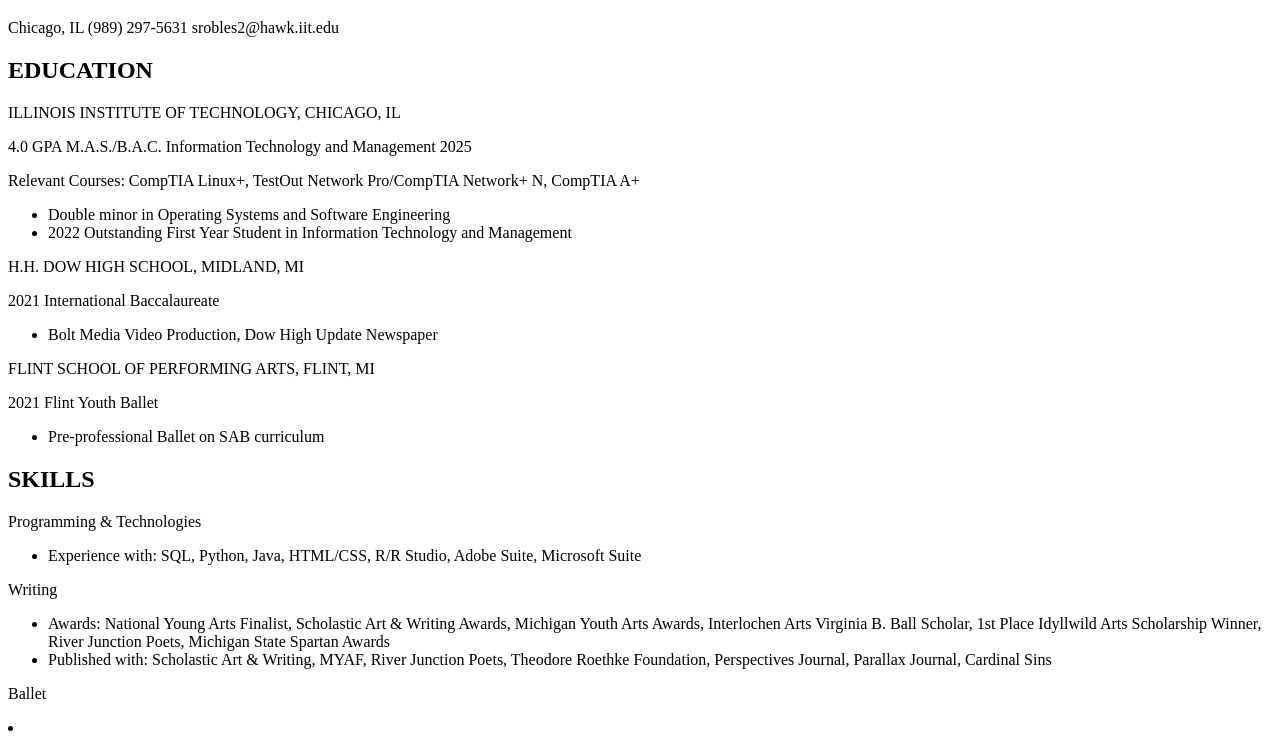
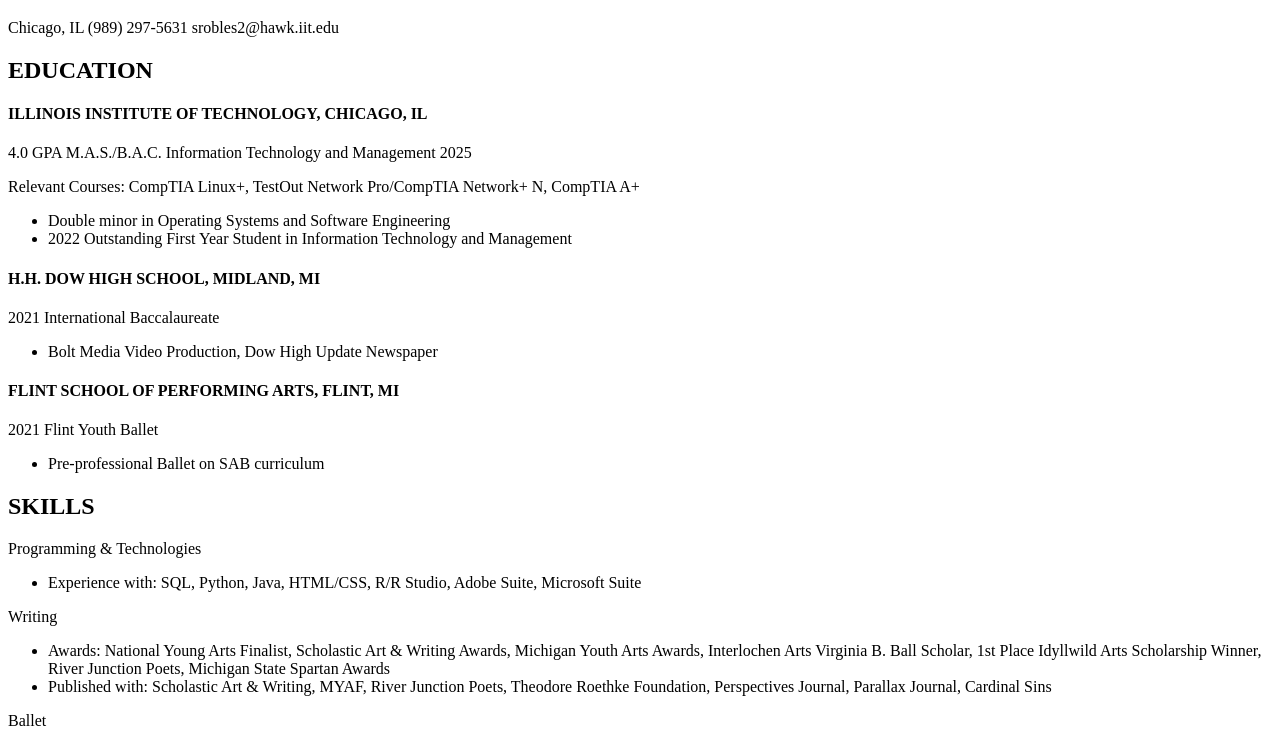
Before and after one commit to sophiamrobles/Project1, a plain HTML site: page index.html in a window 1280 px wide. Shown: the part 61-800 px from the top of the page. Drawn offline with Linux system fonts and the light colour scheme.

Commit message:
Update index.html

```diff
--- a/index.html
+++ b/index.html
@@ -8,19 +8,19 @@
     <h1>Sophia Robles</h1>
     <p>Chicago, IL (989) 297-5631 srobles2@hawk.iit.edu</p>
     <h2>EDUCATION</h2>
-    <p>ILLINOIS INSTITUTE OF TECHNOLOGY, CHICAGO, IL</p>
+    <h4>ILLINOIS INSTITUTE OF TECHNOLOGY, CHICAGO, IL</h4>
     <p>4.0 GPA M.A.S./B.A.C. Information Technology and Management 2025</p>
     <p>Relevant Courses: CompTIA Linux+, TestOut Network Pro/CompTIA Network+ N, CompTIA A+</p>
     <ul>
         <li>Double minor in Operating Systems and Software Engineering</li>
         <li>2022 Outstanding First Year Student in Information Technology and Management</li>
     </ul>
-    <p>H.H. DOW HIGH SCHOOL, MIDLAND, MI</p>
+    <h4>H.H. DOW HIGH SCHOOL, MIDLAND, MI</h4>
     <p>2021 International Baccalaureate</p>
     <ul>
         <li>Bolt Media Video Production, Dow High Update Newspaper</li>
     </ul>
-    <p>FLINT SCHOOL OF PERFORMING ARTS, FLINT, MI</p>
+    <h4>FLINT SCHOOL OF PERFORMING ARTS, FLINT, MI</h4>
     <p>2021 Flint Youth Ballet</p>
     <ul>
         <li>Pre-professional Ballet on SAB curriculum</li>
```
